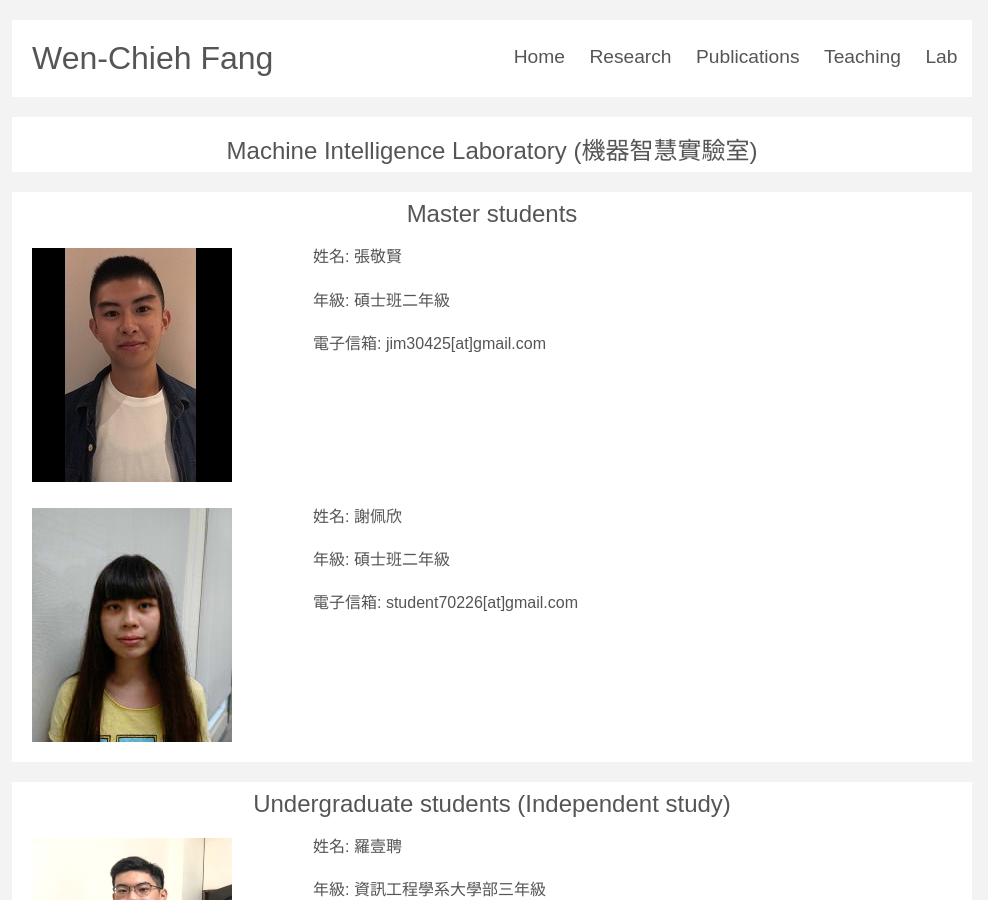
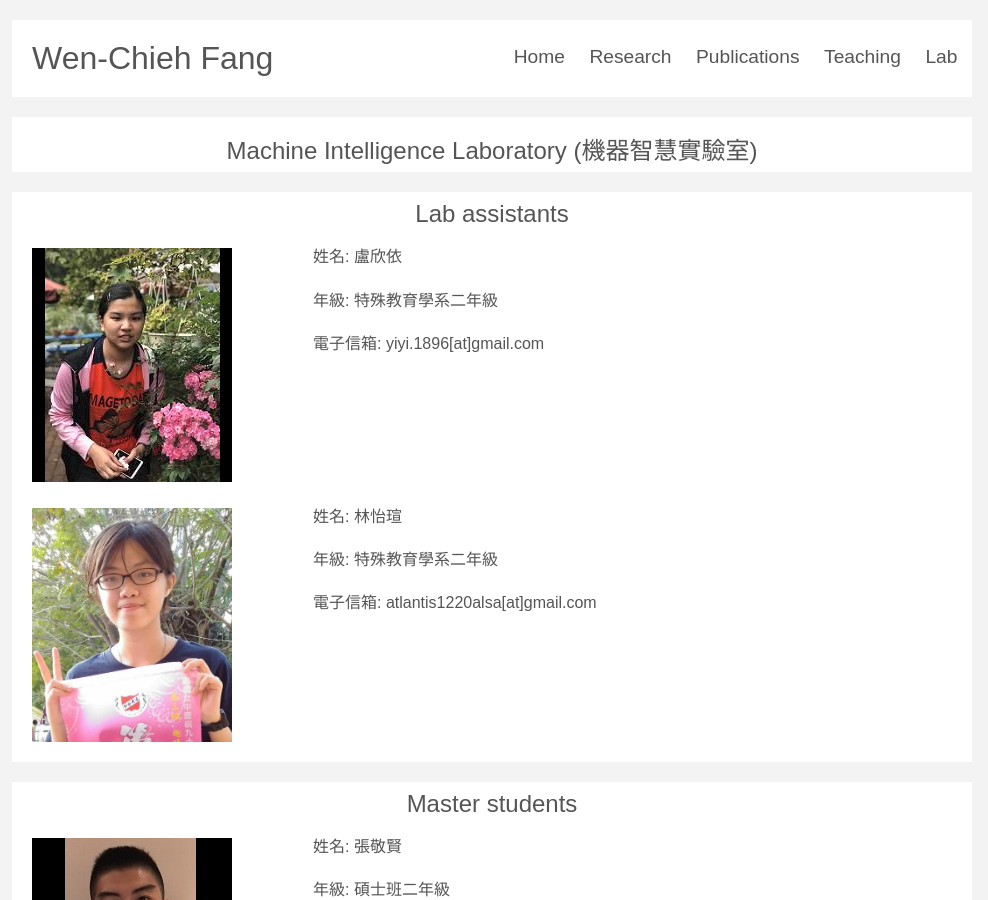
Before and after one commit to ncyu-deep/myblog, a Jekyll site: the page built from lab.md, in a window 1280 px wide and 900 px high. Shown: the whole window, without its empty margins (148-1136 px from the left). Built offline with Jekyll 4.4.1, drawn with Linux system fonts in a browser that asks for light colours; some web fonts are replaced.

Commit message:
add lab assistants

```diff
--- a/lab.md
+++ b/lab.md
@@ -4,6 +4,38 @@ title: My lab
 ---
 
 <h2 style="text-align: center">Machine Intelligence Laboratory (機器智慧實驗室)</h2>
+
+<hr>
+
+<h2 style="text-align: center">Lab assistants</h2>
+
+<img src="Hsin-Yi.png" align="left" style="margin-top:5px; margin-right:81px" alt="Hsin-Yi"/>
+
+姓名: 盧欣依
+
+年級: 特殊教育學系二年級
+
+電子信箱: yiyi.1896[at]gmail.com
+
+<br/>
+
+<br/>
+
+<br/>
+
+<img src="Yi-Hsun.png" align="left" style="margin-top:5px; margin-right:81px" alt="Yi-Hsun"/>
+
+姓名: 林怡瑄
+
+年級: 特殊教育學系二年級
+
+電子信箱: atlantis1220alsa[at]gmail.com
+
+<br/>
+
+<br/>
+
+<br/>
 
 <hr>
 
```
Also changed, not shown: Hsin-Yi.png (added), Yi-Hsun.png (added).
